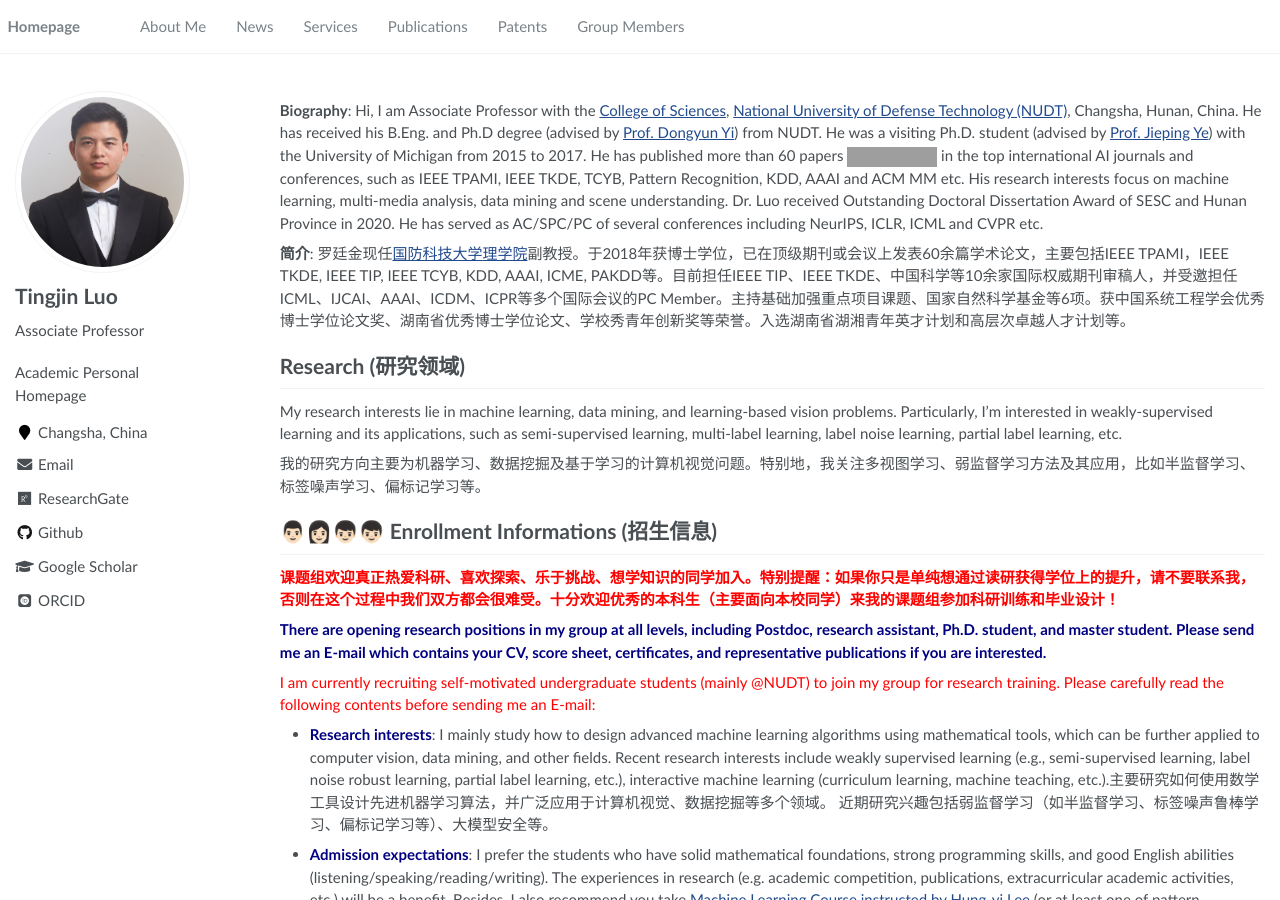
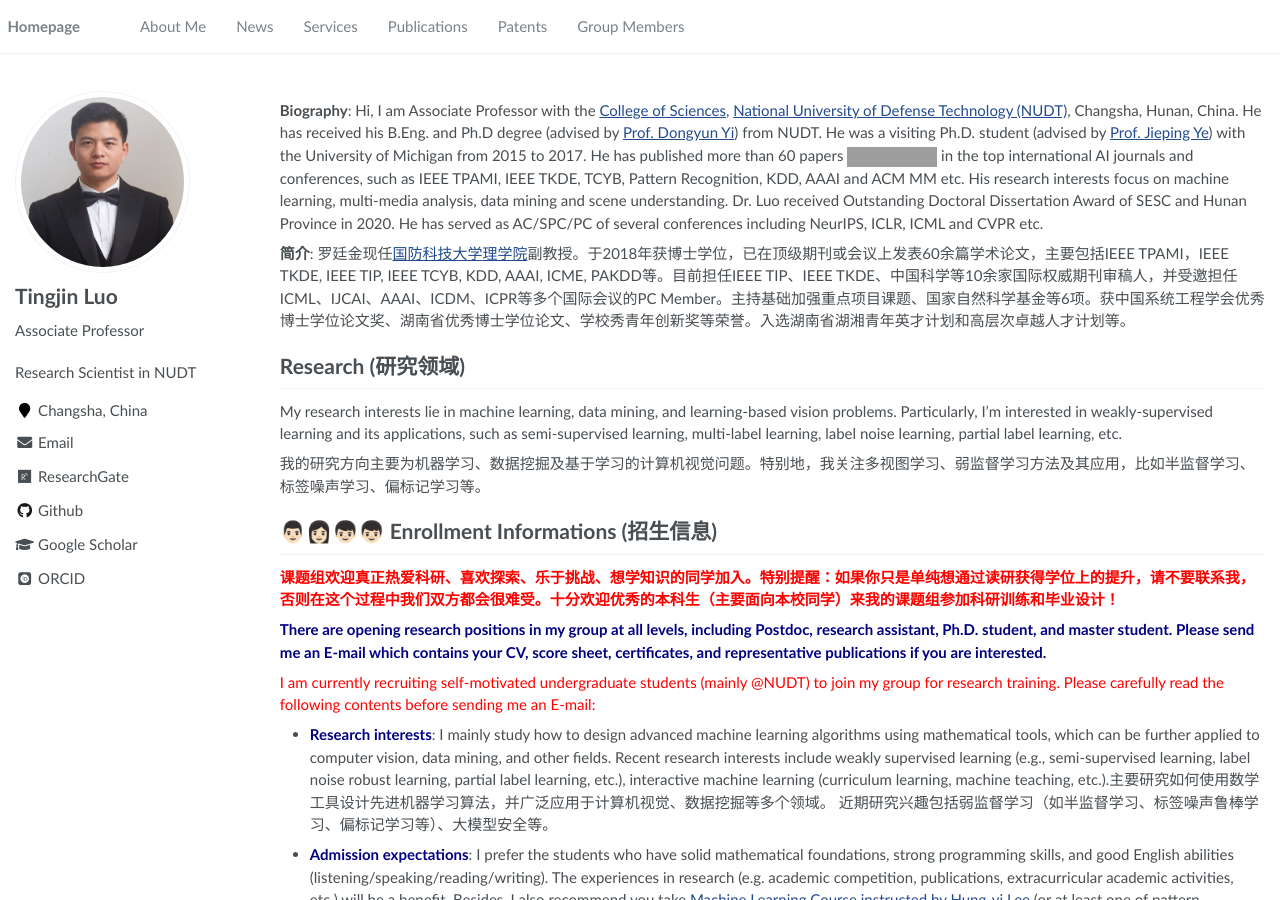
Before and after one commit to HorizonAILab/HorizonAILab.github.io, a Jekyll site: the page built from _pages/about.md, in a window 1280 px wide and 900 px high. Built offline with Jekyll 4.4.1, drawn with Linux system fonts in a browser that asks for light colours; some web fonts are replaced; grey boxes are pictures that could not be loaded.

Commit message:
Update _config.yml

```diff
--- a/_config.yml
+++ b/_config.yml
@@ -7,7 +7,7 @@
 
 # Site Settings
 title                    : "Tingjin Luo"
-description              : "Academic Personal Homepage "
+description              : "Research Scientist in NUDT"
 repository               : "HorizonAILab/HorizonAILab.github.io"
 google_scholar_stats_use_cdn : true
 
```
